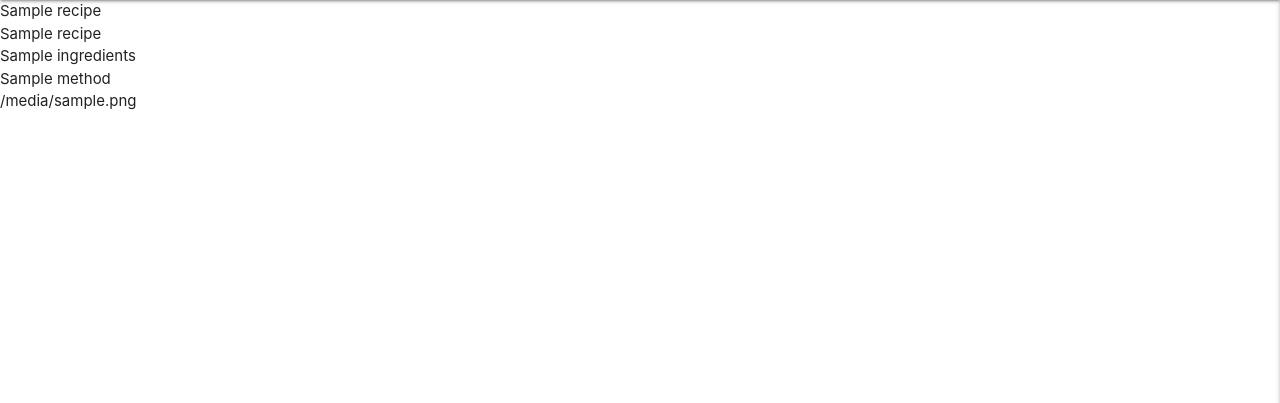
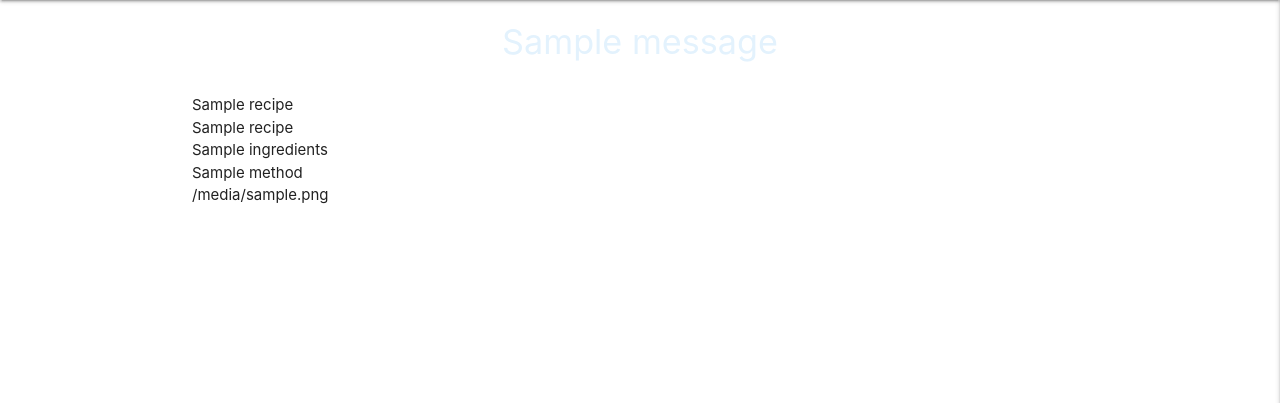
Before and after one commit to HinaChoudhry/Sweet-Tooth, a Flask app: page / in a window 1280 px wide. Shown: the part 64-467 px from the top of the page. Run offline with Flask 2, Linux system fonts and the light colour scheme; one stand-in notice (Sample message) is shown; a database or web service that is not in the repository returns one stand-in record (values such as "Sample title"); some libraries are stand-ins or nearby versions.

Commit message:
Added python fuctionality to register form as well as writing loops for flash messages to display

```diff
--- a/app.py
+++ b/app.py
@@ -27,7 +27,24 @@ def get_recipes():
 
 @app.route("/register", methods=["GET", "POST"])
 def register():
+    if request.method == "POST":
+        existing_user = mongo.db.users.find_one(
+            {"username": request.form.get("username").lower()})
+
+        if existing_user:
+            flash("Username already exists")
+            return redirect(url_for("register"))
+
+        register = {
+            "username": request.form.get("username").lower(),
+            "password": generate_password_hash(request.form.get("password"))
+        }
+        mongo.db.users.insert_one(register)
+
+        session["user"] = request.form.get("username").lower()
+        flash("Registration Successful!")
     return render_template("register.html")
+
 
 
 if __name__ == "__main__":
--- a/static/css/style.css
+++ b/static/css/style.css
@@ -2,3 +2,5 @@
     text-shadow: 2px 2px 2px rgba(0,0,0,0.5);
 
 }
+
+.
--- a/templates/base.html
+++ b/templates/base.html
@@ -44,9 +44,21 @@
     </header>
 
 
-    {% block content %}
-    {% endblock %}
-
+    <section>
+        {% with messages = get_flashed_messages() %}
+            {% if messages %}
+                {% for message in messages %}
+                <div class="row flash-message">
+                    <h4 class="blue-text text-lighten-5 center-align">{{ message }}</h4>
+                </div>
+                {% endfor %}
+            {% endif %}
+        {% endwith %}
+    </section>
+    <main class="container">
+        {% block content %}
+        {% endblock %}
+    </main>
     <script src="https://code.jquery.com/jquery-3.6.0.min.js"
         integrity="sha256-/xUj+3OJU5yExlq6GSYGSHk7tPXikynS7ogEvDej/m4=" crossorigin="anonymous"></script>
     <script src="https://cdnjs.cloudflare.com/ajax/libs/materialize/1.0.0/js/materialize.min.js"></script>
--- a/templates/register.html
+++ b/templates/register.html
@@ -10,7 +10,7 @@
             <div class="row">
                 <div class="input-field col s12">
                     <i class="fas fa-user-plus prefix blue-text text-lighten-5"></i>
-                    <input id="username" name="username" type="text" class="validate">
+                    <input id="username" name="username" type="text" minlength="5" maxlength="15" pattern="^[a-zA-Z0-9]{5,15}$" class="validate" required>
                     <label for="username">Username</label>
                 </div>
             </div>
@@ -18,7 +18,7 @@
             <div class="row">
                 <div class="input-field col s12">
                     <i class="fas fa-user-lock prefix blue-text text-lighten-5"></i>
-                    <input id="password" name="password" type="password" class="validate">
+                    <input id="password" name="password" type="password" minlength="5" maxlength="15" pattern="^[a-zA-Z0-9]{5,15}$" class="validate" required>
                     <label for="password">Password</label>
                 </div>
             </div>
```
